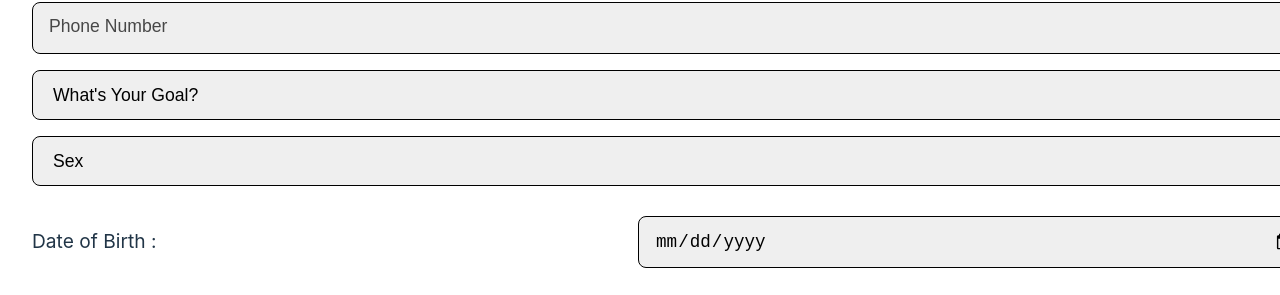
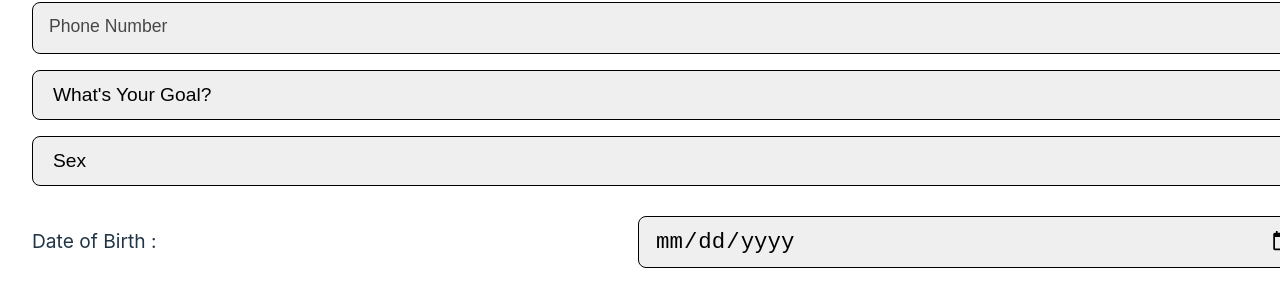
Before and after one commit to manoj7019/email-contact-form, a React (Vite) app: page / in a window 1280 px wide. Shown: the part 478-773 px from the top of the page. Built offline with nearby package versions, Linux system fonts and the light colour scheme.

Commit message:
small change

```diff
--- a/src/App.css
+++ b/src/App.css
@@ -64,12 +64,13 @@ textarea {
   background-color: rgb(239, 239, 239);
   color: black;
   padding: 1rem;
+  font-size: 1.4rem;
 }
 
 select {
   height: 50px;
   width: 100%;
-  font-size: 1.1rem;
+  font-size: 1.2rem;
   color: black;
 }
 
@@ -90,7 +91,7 @@ input[type=date] {
   color: rgb(0, 0, 0);
   width: 50%;
   height: 50px;
-  font-size: 1.1rem;
+  font-size: 1.4rem;
 }
 
 p {
```
